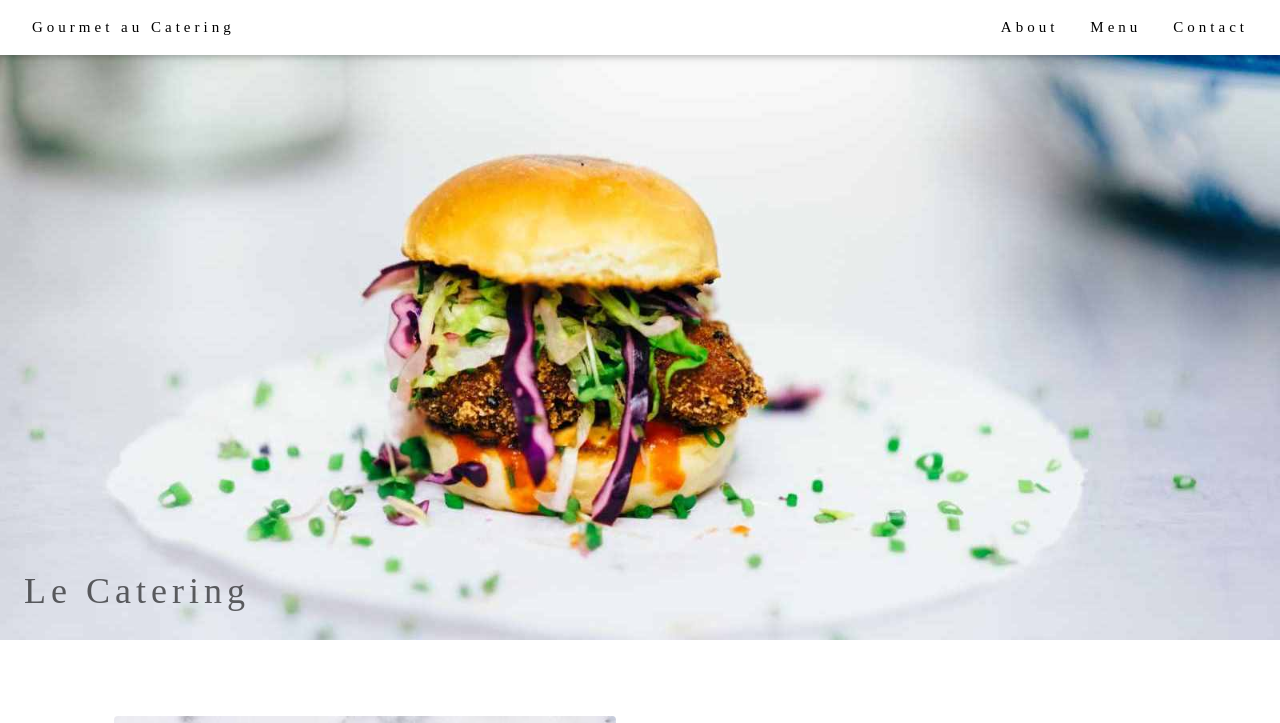
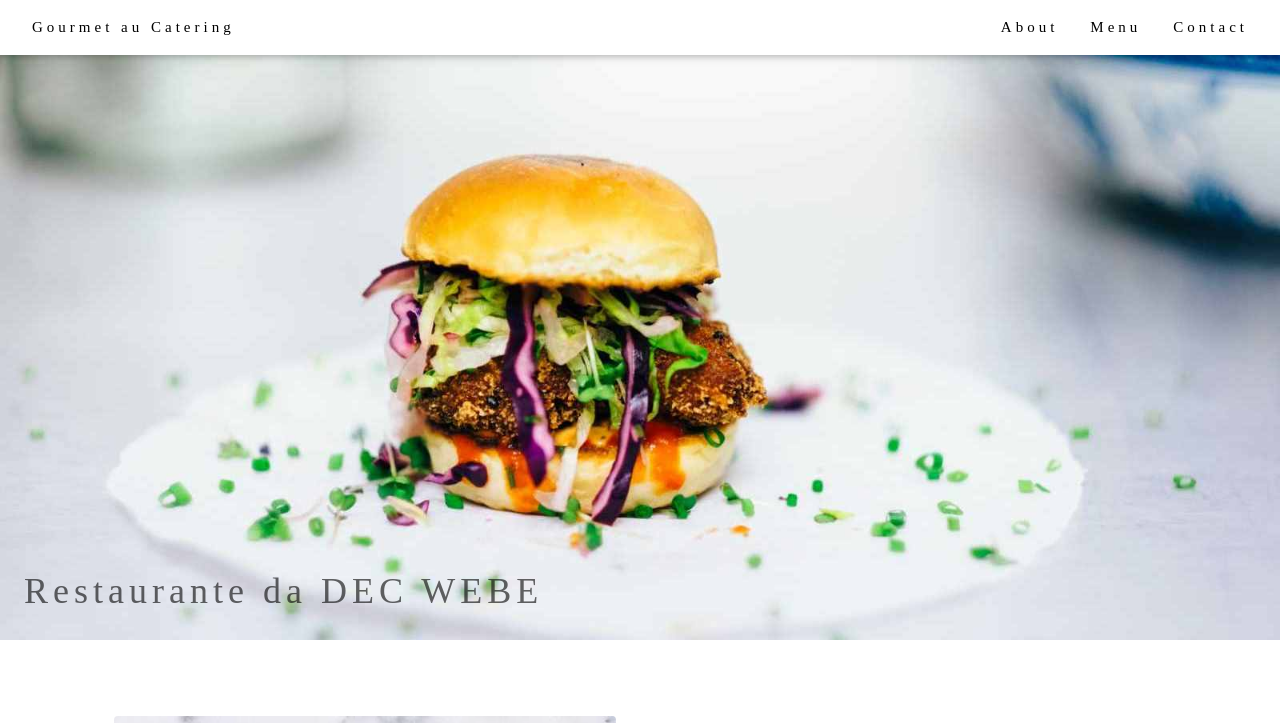
Before and after one commit to dec1995/meusite, a plain HTML site: page index.html in a window 1280 px wide. Shown: the top 723 px of the page. Drawn offline with nearby package versions, Linux system fonts and the light colour scheme.

Commit message:
fiz uma tradução para portugues br

```diff
--- a/index.html
+++ b/index.html
@@ -32,7 +32,7 @@ h1, h2, h3, h4, h5, h6 {
 <header class="w3-display-container w3-content w3-wide" style="max-width:1600px;min-width:500px" id="home">
   <img class="w3-image" src="hamburger.jpg" alt="Hamburger Catering" width="1600" height="800">
   <div class="w3-display-bottomleft w3-padding-large w3-opacity">
-    <h1 class="w3-xxlarge">Le Catering</h1>
+    <h1 class="w3-xxlarge">Restaurante da  DEC WEBE</h1>
   </div>
 </header>
 
```
